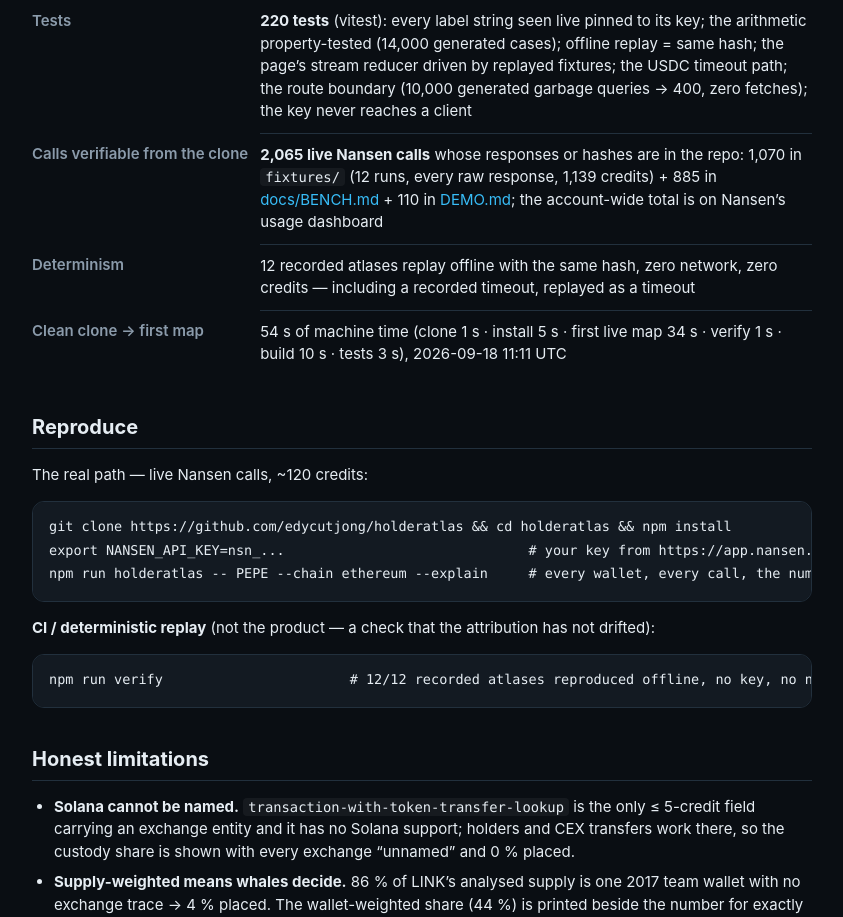
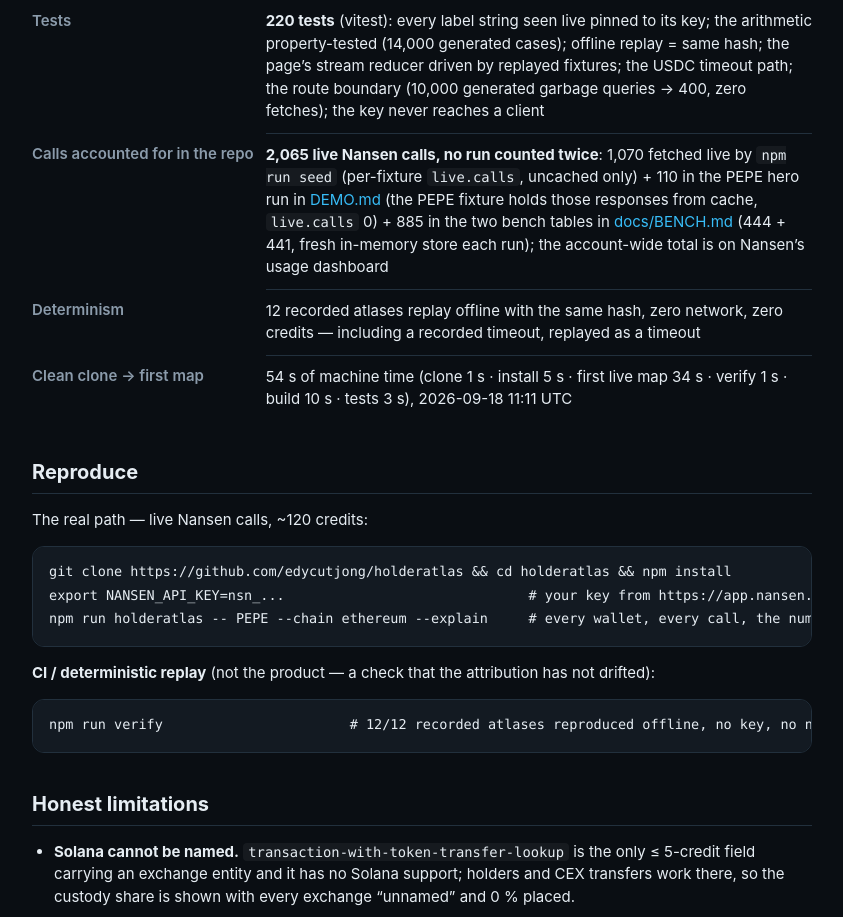
Before and after one commit to edycutjong/holderatlas, a Next.js app in the folder apps/web/: page /judge in a window 1280 px wide. Shown: the part 1360-2277 px from the top of the page, without its empty margins (218-1061 px from the left). Built offline with nearby package versions, Linux system fonts and the light colour scheme; no server answers.

Commit message:
docs(a2a r02): the 2,065 decomposed so no run is counted twice; bench prints counts, fixtures hold responses

```diff
--- a/apps/web/app/judge/page.tsx
+++ b/apps/web/app/judge/page.tsx
@@ -104,11 +104,12 @@
               </td>
             </tr>
             <tr>
-              <th>Calls verifiable from the clone</th>
+              <th>Calls accounted for in the repo</th>
               <td>
-                <b>2,065 live Nansen calls</b> whose responses or hashes are in the repo: 1,070 in <code>fixtures/</code> (12 runs, every raw response, 1,139
-                credits) + 885 in <a href={`${REPO}/blob/main/docs/BENCH.md`}>docs/BENCH.md</a> + 110 in <a href={`${REPO}/blob/main/DEMO.md`}>DEMO.md</a>; the
-                account-wide total is on Nansen&rsquo;s usage dashboard
+                <b>2,065 live Nansen calls, no run counted twice</b>: 1,070 fetched live by <code>npm run seed</code> (per-fixture <code>live.calls</code>,
+                uncached only) + 110 in the PEPE hero run in <a href={`${REPO}/blob/main/DEMO.md`}>DEMO.md</a> (the PEPE fixture holds those responses from
+                cache, <code>live.calls</code> 0) + 885 in the two bench tables in <a href={`${REPO}/blob/main/docs/BENCH.md`}>docs/BENCH.md</a> (444 + 441,
+                fresh in-memory store each run); the account-wide total is on Nansen&rsquo;s usage dashboard
               </td>
             </tr>
             <tr>
```
Also changed, not shown: 2 other files (tests, documents, lock files or other folders).
